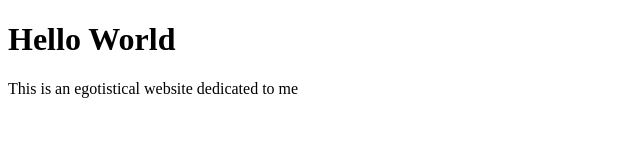
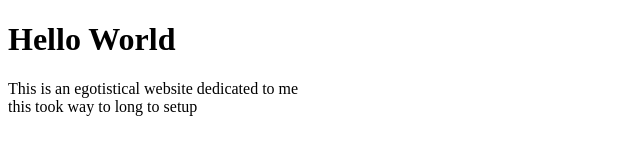
Before and after one commit to owenstewartjordan/owenstewartjordan.github.io, a plain HTML site: page index.html in a window 1280 px wide. Shown: the whole page, without its empty margins (0-640 px from the left). Drawn offline with Linux system fonts and the light colour scheme.

Commit message:
Update index.html

```diff
--- a/index.html
+++ b/index.html
@@ -2,6 +2,6 @@
 <html>
 <body>
 <h1>Hello World</h1>
-<p>This is an egotistical website dedicated to me</p>
+  <p>This is an egotistical website dedicated to me<br>this took way to long to setup</br></p>
 </body>
 </html>
```
